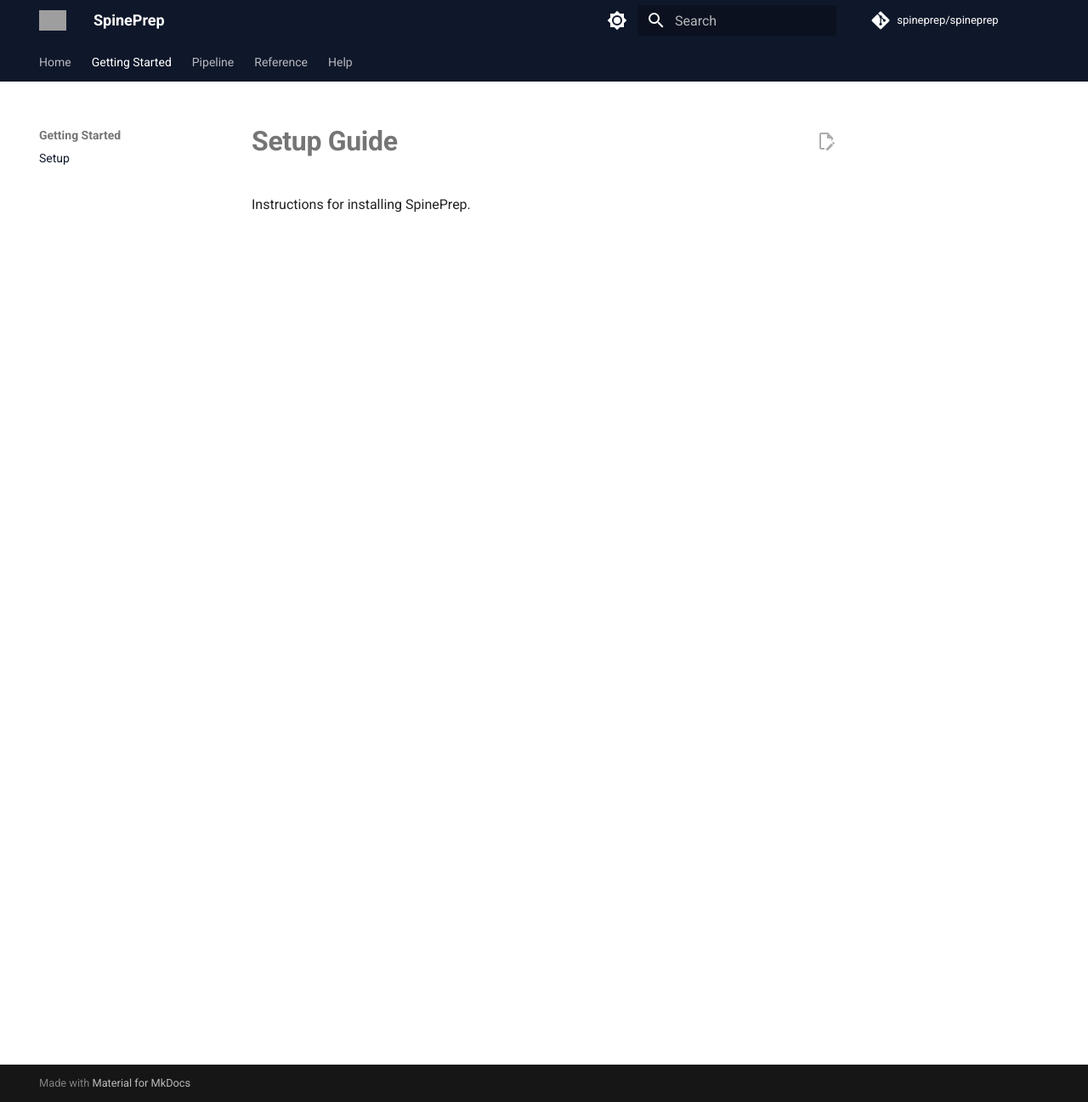
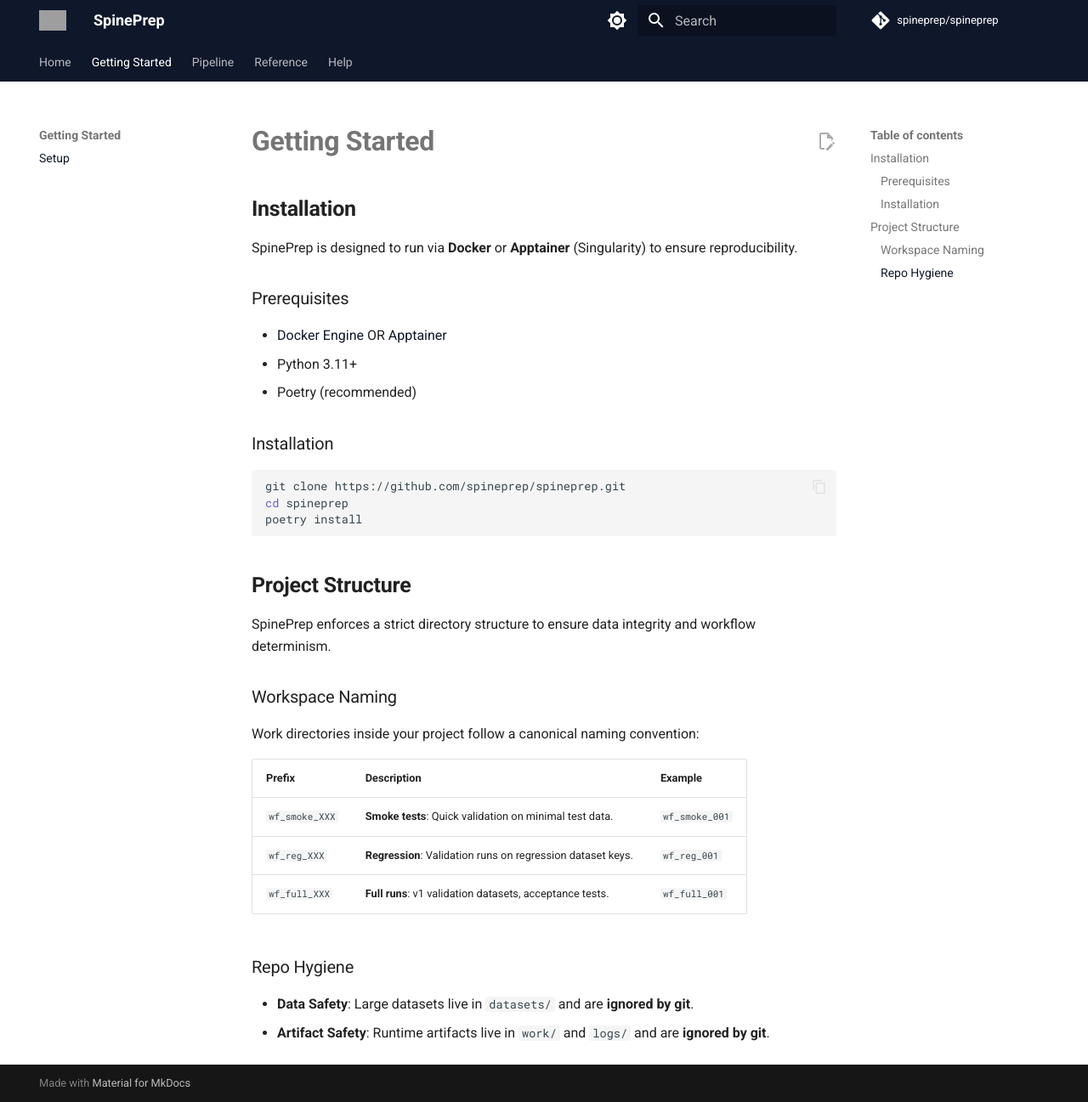
Before and after one commit to SpinalfMRIprep/SpinalfMRIprep, an MkDocs documentation site: the page built from docs/setup.md, in a window 1280 px wide and 1297 px high. Shown: the whole window at 85% size. Built offline with MkDocs 1.6.1 and Material for MkDocs 9.7.7, drawn with Linux system fonts in a browser that asks for light colours; comment, search, counter and statistics services are not loaded; grey boxes are pictures that could not be loaded.

Commit message:
fix(website): restore layout structure and refine home page UI

````diff
--- a/docs/assets/css/extra.css
+++ b/docs/assets/css/extra.css
@@ -1,15 +1,14 @@
 :root {
-  --md-primary-fg-color: #0f172a;
-  /* Slate 900 */
-  --md-accent-fg-color: #06b6d4;
-  /* Cyan 500 */
+  --md-primary-fg-color: #0f172a; /* Slate 900 */
+  --md-accent-fg-color: #06b6d4; /* Cyan 500 */
+  --tx-hero-bg-light: radial-gradient(circle at center, #f1f5f9 0%, #ffffff 100%);
+  --tx-hero-text-light: #334155;
 }
 
-/* Dark mode overrides for specific elements */
 [data-md-color-scheme="slate"] {
   --md-primary-fg-color: #0f172a;
-  --md-bg-color: #020617;
-  /* Slate 950 */
+  --md-bg-color: #020617; /* Slate 950 */
+  --tx-hero-bg-dark: radial-gradient(circle at center, #1e293b 0%, #020617 100%);
 }
 
 .md-typeset h1,
--- a/docs/overrides/home.html
+++ b/docs/overrides/home.html
@@ -1,7 +1,7 @@
 {% extends "main.html" %}
 
 {% block tabs %}
-  {{ super() }}
+{{ super() }}
 {% endblock %}
 
 {% block content %}
@@ -10,68 +10,120 @@
     max-width: none;
     padding: 0;
   }
+
   .tx-hero {
     height: 80vh;
     display: flex;
     flex-direction: column;
     justify-content: center;
     align-items: center;
-    background: radial-gradient(circle at center, #1a202c 0%, #000 100%);
+    background: var(--tx-hero-bg-dark, #020617);
     text-align: center;
     padding: 2rem;
     position: relative;
     overflow: hidden;
   }
+
+  /* Light mode override if needed, though we default to dark theme */
+  [data-md-color-scheme="default"] .tx-hero {
+    background: var(--tx-hero-bg-light, #ffffff);
+  }
+
   .tx-hero h1 {
     font-size: 4rem;
     font-weight: 800;
     margin-bottom: 1rem;
-    background: linear-gradient(to right, #00BCD4, #fff);
+    background: linear-gradient(to right, #00BCD4, #e2e8f0);
     -webkit-background-clip: text;
     -webkit-text-fill-color: transparent;
+    z-index: 2;
   }
+
   .tx-hero p {
     font-size: 1.5rem;
     max-width: 800px;
     margin-bottom: 2rem;
-    color: #a0aec0;
+    color: #94a3b8;
+    /* Slate 400 */
+    z-index: 2;
   }
+
   .tx-cta-buttons {
     display: flex;
     gap: 1rem;
+    z-index: 2;
   }
+
   .tx-btn {
     padding: 0.8rem 2rem;
     border-radius: 50px;
     font-weight: bold;
     text-decoration: none;
-    transition: transform 0.2s;
+    transition: all 0.2s ease;
   }
+
   .tx-btn-primary {
-    background: #00BCD4;
+    background: #06b6d4;
+    /* Cyan 500 */
     color: #000;
+    box-shadow: 0 0 20px rgba(6, 182, 212, 0.3);
   }
-  .tx-btn-secondary {
-    border: 2px solid #00BCD4;
-    color: #00BCD4;
-  }
-  .tx-btn:hover {
+
+  .tx-btn-primary:hover {
+    box-shadow: 0 0 30px rgba(6, 182, 212, 0.5);
     transform: scale(1.05);
   }
-  .tx-spine-scroller {
+
+  .tx-btn-secondary {
+    border: 2px solid #06b6d4;
+    color: #06b6d4;
+  }
+
+  .tx-btn-secondary:hover {
+    background: rgba(6, 182, 212, 0.1);
+    transform: scale(1.05);
+  }
+
+  .tx-spine-svg {
     position: absolute;
     left: 50%;
     transform: translateX(-50%);
     bottom: 0;
-    width: 2px;
-    height: 100px;
-    background: linear-gradient(to bottom, #00BCD4, transparent);
-    animation: scroll-pulse 2s infinite;
+    height: 400px;
+    width: 200px;
+    opacity: 0.6;
+    pointer-events: none;
+    z-index: 1;
   }
-  @keyframes scroll-pulse {
-    0% { height: 0; opacity: 0; }
-    50% { height: 100px; opacity: 1; }
-    100% { height: 0; opacity: 0; transform: translate(-50%, 100px); }
+
+  .tx-nerve-path {
+    fill: none;
+    stroke: #06b6d4;
+    stroke-width: 2;
+    stroke-dasharray: 1000;
+    stroke-dashoffset: 1000;
+    animation: nerve-pulse 3s ease-out infinite;
+  }
+
+  @keyframes nerve-pulse {
+    0% {
+      stroke-dashoffset: 1000;
+      opacity: 0;
+    }
+
+    20% {
+      opacity: 1;
+    }
+
+    80% {
+      stroke-dashoffset: 0;
+      opacity: 0;
+    }
+
+    100% {
+      stroke-dashoffset: 0;
+      opacity: 0;
+    }
   }
 </style>
 
@@ -84,11 +136,14 @@
     <a href="pipeline/overview/" class="tx-btn tx-btn-secondary">View Pipeline</a>
   </div>
 
-  <div class="tx-spine-scroller"></div>
+  <svg class="tx-spine-svg" viewBox="0 0 100 200" preserveAspectRatio="none">
+    <!-- Abstract spinal curve -->
+    <path class="tx-nerve-path" d="M50,200 C50,150 20,100 50,50 C80,0 50,-50 50,-50" />
+  </svg>
 </div>
 
-<div class="md-grid">
-  <div class="md-main__inner md-grid" style="margin-top: 4rem;">
+<div class="md-container">
+  <div class="md-grid md-typeset" style="max-width: 800px; margin: 4rem auto; padding: 0 1rem;">
     {{ super() }}
   </div>
 </div>
--- a/docs/setup.md
+++ b/docs/setup.md
@@ -1,3 +1,36 @@
-# Setup Guide
+# Getting Started
 
-Instructions for installing SpinePrep.
+## Installation
+
+SpinePrep is designed to run via **Docker** or **Apptainer** (Singularity) to ensure reproducibility.
+
+### Prerequisites
+
+- [Docker Engine](https://docs.docker.com/get-docker/) OR [Apptainer](https://apptainer.org/docs/user/main/quick_start.html)
+- Python 3.11+
+- Poetry (recommended)
+
+### Installation
+
+```bash
+git clone https://github.com/spineprep/spineprep.git
+cd spineprep
+poetry install
+```
+
+## Project Structure
+
+SpinePrep enforces a strict directory structure to ensure data integrity and workflow determinism.
+
+### Workspace Naming
+Work directories inside your project follow a canonical naming convention:
+
+| Prefix | Description | Example |
+|---|---|---|
+| `wf_smoke_XXX` | **Smoke tests**: Quick validation on minimal test data. | `wf_smoke_001` |
+| `wf_reg_XXX` | **Regression**: Validation runs on regression dataset keys. | `wf_reg_001` |
+| `wf_full_XXX` | **Full runs**: v1 validation datasets, acceptance tests. | `wf_full_001` |
+
+### Repo Hygiene
+- **Data Safety**: Large datasets live in `datasets/` and are **ignored by git**.
+- **Artifact Safety**: Runtime artifacts live in `work/` and `logs/` and are **ignored by git**.
````
Also changed, not shown: docs/contributing.md (+19 -1 lines), docs/index.md (+17 -4 lines).
